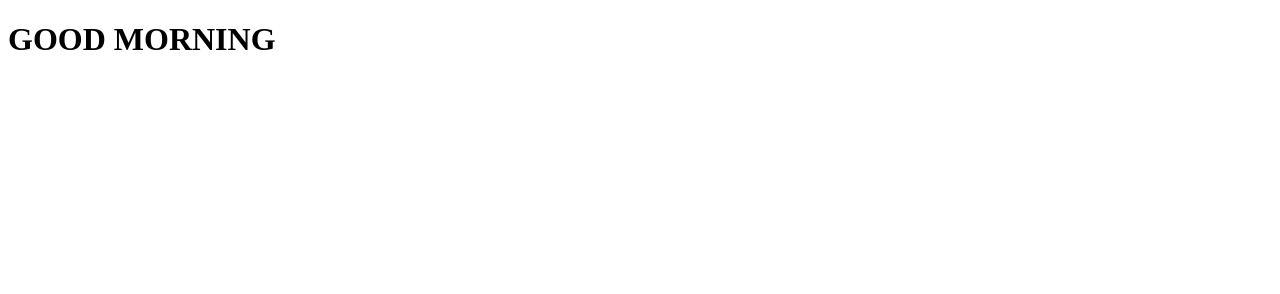
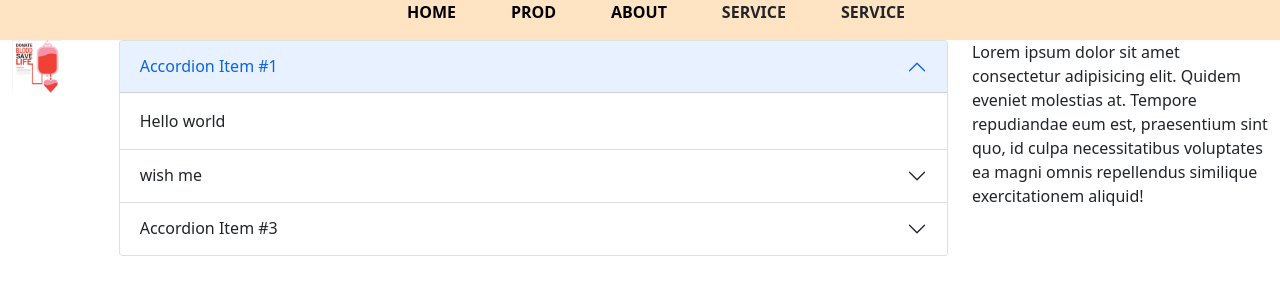
Before and after one commit to jebastinjohns0n/LITES-IT, a plain HTML site: page Index.html in a window 1280 px wide. Drawn offline with nearby package versions, Linux system fonts and the light colour scheme.

Commit message:
Bootstrap

```diff
--- a/Index.html
+++ b/Index.html
@@ -4,14 +4,105 @@
 <head>
     <meta charset="UTF-8">
     <meta name="viewport" content="width=device-width, initial-scale=1.0">
+    <meta name="description" content="we deliver food at your doorstep">
+    <meta name="keywords" content="food delivery, online food, nearby food, swiggy, zomato, ">
     <link rel="shortcut icon" href="/source/icon/Screenshot 2022-11-24 142117.png" type="image/x-icon">
+    <link href="https://cdn.jsdelivr.net/npm/bootstrap@5.0.2/dist/css/bootstrap.min.css" rel="stylesheet"
+        integrity="sha384-EVSTQN3/azprG1Anm3QDgpJLIm9Nao0Yz1ztcQTwFspd3yD65VohhpuuCOmLASjC" crossorigin="anonymous">
+
     <link rel="stylesheet" href="/source/css/Style.css">
     <title>LITE-IT</title>
 </head>
 
 <body>
 
-    <h1>GOOD MORNING</h1>
+    <nav class="nav">
+        <ul class="nav-list">
+            <li class="list-items"><a href="/Component/Home/home.html">HOME</a></li>
+            <li class="list-items"><a href="">PROD</a></li>
+            <li class="list-items"><a href="">ABOUT</a></li>
+            <li class="list-items">SERVICE</li>
+            <li class="list-items">SERVICE</li>
+
+        </ul>
+    </nav>
+
+    <!-- <img src="/source/icon/Screenshot 2022-11-24 142117.png" alt=""> -->
+    <div class="container-fluid">
+        <div class="row">
+            <div class="col-1 col-">
+                <img style="width: 50px;" src="/source/icon/Screenshot 2022-11-24 142117.png" alt="">
+            </div>
+            <div class="col-8">
+                <div class="accordion" id="accordionExample">
+                    <div class="accordion-item">
+                        <h2 class="accordion-header" id="headingOne">
+                            <button class="accordion-button" type="button" data-bs-toggle="collapse"
+                                data-bs-target="#collapseOne" aria-expanded="true" aria-controls="collapseOne">
+                                Accordion Item #1
+                            </button>
+                        </h2>
+                        <div id="collapseOne" class="accordion-collapse collapse show" aria-labelledby="headingOne"
+                            data-bs-parent="#accordionExample">
+                            <div class="accordion-body">
+                                Hello world
+                            </div>
+                        </div>
+                    </div>
+                    <div class="accordion-item">
+                        <h2 class="accordion-header" id="headingTwo">
+                            <button class="accordion-button collapsed" type="button" data-bs-toggle="collapse"
+                                data-bs-target="#collapseTwo" aria-expanded="false" aria-controls="collapseTwo">
+                                wish me
+                            </button>
+                        </h2>
+                        <div id="collapseTwo" class="accordion-collapse collapse" aria-labelledby="headingTwo"
+                            data-bs-parent="#accordionExample">
+                            <div class="accordion-body">
+                                good noon
+                            </div>
+                        </div>
+                    </div>
+                    <div class="accordion-item">
+                        <h2 class="accordion-header" id="headingThree">
+                            <button class="accordion-button collapsed" type="button" data-bs-toggle="collapse"
+                                data-bs-target="#collapseThree" aria-expanded="false" aria-controls="collapseThree">
+                                Accordion Item #3
+                            </button>
+                        </h2>
+                        <div id="collapseThree" class="accordion-collapse collapse" aria-labelledby="headingThree"
+                            data-bs-parent="#accordionExample">
+                            <div class="accordion-body">
+                                <strong>This is the third item's accordion body.</strong> It is hidden by default, until
+                                the
+                                collapse plugin adds the appropriate classes that we use to style each element. These
+                                classes
+                                control the overall appearance, as well as the showing and hiding via CSS transitions.
+                                You
+                                can
+                                modify any of this with custom CSS or overriding our default variables. It's also worth
+                                noting that
+                                just about any HTML can go within the <code>.accordion-body</code>, though the
+                                transition
+                                does limit
+                                overflow.
+                            </div>
+                        </div>
+                    </div>
+                </div>
+            </div>
+            <div class="col-3">
+                <p>Lorem ipsum dolor sit amet consectetur adipisicing elit. Quidem eveniet molestias at. Tempore
+                    repudiandae eum est, praesentium sint quo, id culpa necessitatibus voluptates ea magni omnis
+                    repellendus similique exercitationem aliquid!</p>
+            </div>
+
+        </div>
+    </div>
+
+    <script src="https://cdn.jsdelivr.net/npm/bootstrap@5.0.2/dist/js/bootstrap.bundle.min.js"
+        integrity="sha384-MrcW6ZMFYlzcLA8Nl+NtUVF0sA7MsXsP1UyJoMp4YLEuNSfAP+JcXn/tWtIaxVXM"
+        crossorigin="anonymous"></script>
 
 </body>
 
--- a/source/css/Style.css
+++ b/source/css/Style.css
@@ -0,0 +1,28 @@
+body {
+	margin: 0;
+}
+
+.nav {
+	background-color: bisque;
+	display: flex;
+	justify-content: center;
+}
+
+.nav-list {
+	display: flex;
+	justify-content: space-evenly;
+	width: 50%;
+}
+
+.list-items {
+	list-style: none;
+	font-size: medium;
+	font-weight: bold;
+	cursor: pointer;
+}
+
+.list-items a {
+	text-decoration: none;
+	color: black;
+	font-size: medium;
+}
```
Also changed, not shown: Component/Home/home.html (added, +15 -0 lines), Component/Home/home.css (added), Component/Home/home.js (added).
